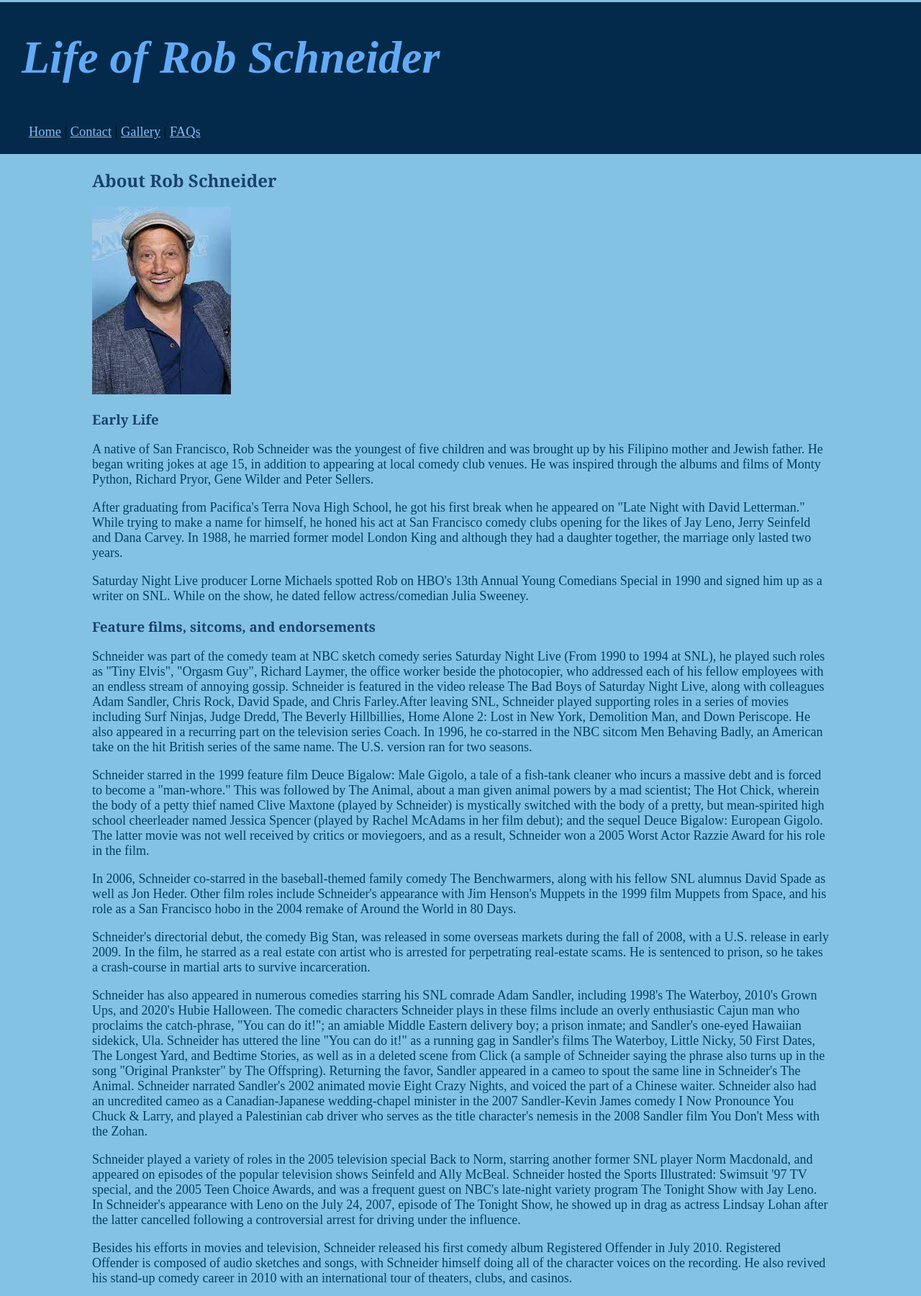
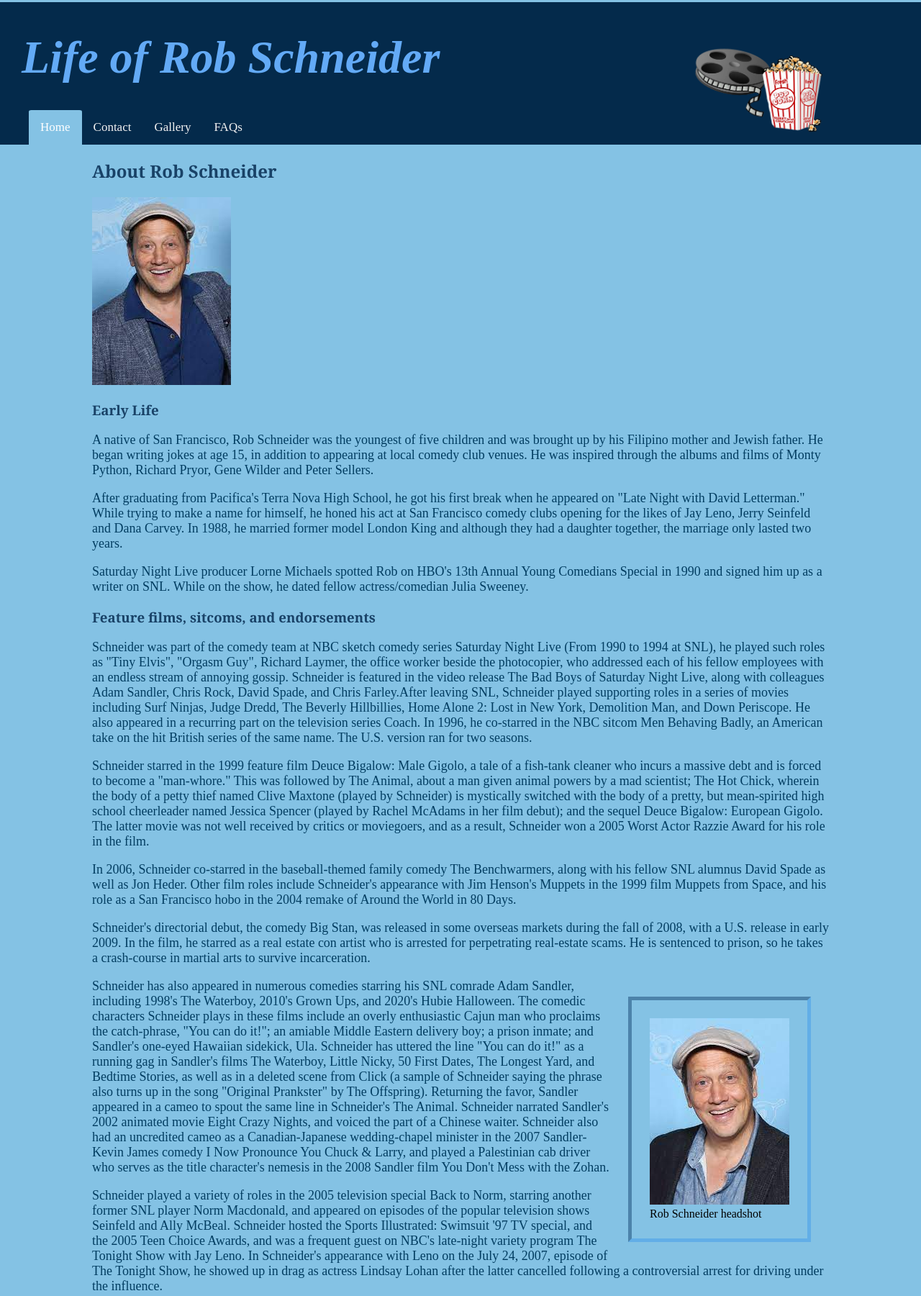
Before and after one commit to drewseven77/Web-tools-2023, a plain HTML site: page index.html in a window 1280 px wide. Shown: the part 40-1841 px from the top of the page at 72% size. Drawn offline with Linux system fonts and the light colour scheme.

Commit message:
layout and logo

```diff
--- /dev/null
+++ b/css/layout.css
@@ -0,0 +1,40 @@
+* {
+    box-sizing: border-box;
+}
+
+.imglo { float: right;
+width: auto;
+margin: 25px;
+padding: 25px;;
+border-style: inset;
+border-color: rgba(86, 167, 233, 0.72);
+    border-width: 5px;
+}
+
+.image2 {
+    float: left;
+    width: auto;
+    margin: 25px;
+    padding: 25px;
+    border-style: inset;
+    border-color: rgba(86, 167, 233, 0.72);
+    border-width: 5px;
+}
+
+.aroundfig {
+
+    margin: auto;
+    padding-bottom: 30px;
+
+
+}
+
+.logo {
+    position: absolute;
+	top: 6em;
+	right: 10%;
+	z-index: 5;
+	width: auto;
+	max-width: 15vw;
+	height: auto;
+}
--- /dev/null
+++ b/css/nav-menu.css
@@ -0,0 +1,32 @@
+/* Set nav to sticky or fixed */
+
+/* Add a black background color to the top navigation */
+.topnav {
+    background-color: rgb(4, 42, 75);
+    overflow: hidden;
+
+  }
+
+  /* Style the links inside the navigation bar */
+  .topnav a {
+    float: left;
+    color: #f2f2f2;
+    text-align: center;
+    padding: 14px 16px;
+    text-decoration: none;
+    font-size: 17px;
+    border-top-left-radius: 5%;
+    border-top-right-radius: 5%;
+  }
+
+  /* Change the color of links on hover */
+  .topnav a:hover {
+    background-color: #ddd;
+    color: black;
+  }
+
+  /* Add a color to the active/current link */
+  .topnav a.active {
+    background-color: rgb(132, 194, 228);
+    color: white;
+  }
--- a/css/style.css
+++ b/css/style.css
@@ -1,3 +1,5 @@
+
+
 h3,
 h2 {
     color: rgb(25, 66, 103);
@@ -52,7 +54,7 @@ body {
 
 nav {
     background-color: rgb(4, 42, 75);
-    padding: 20px 40px;
+    padding: 0px 40px;
     font-size: 115%;
 }
 
@@ -65,7 +67,7 @@ a:link {
 
 
 a:visited {
-    color: #a7b4e9;
+    color: #a251ed;
 }
 
 
--- a/index.html
+++ b/index.html
@@ -8,6 +8,8 @@
     <title>Home Page</title>
     <link rel="stylesheet" href="css/style.css">
     <link rel="stylesheet" href="css/tablestyle.css">
+    <link rel="stylesheet" href="css/layout.css">
+    <link rel="stylesheet" href="css/nav-menu.css">
     <link rel="apple-touch-icon" sizes="57x57" href="_favicon/apple-icon-57x57.png">
     <link rel="apple-touch-icon" sizes="60x60" href="_favicon/apple-icon-60x60.png">
     <link rel="apple-touch-icon" sizes="72x72" href="_favicon/apple-icon-72x72.png">
@@ -30,10 +32,14 @@
 <body>
     <header>
         <h1>Life of Rob Schneider</h1>
+        <img class="logo" src="images/sitelogo1.png" alt="Logo">
     </header>
-    <nav>
-        <a href="index.html">Home</a> | <a href="contact-us.html">Contact</a> | <a href="gallery.html">Gallery</a> | <a
-            href="faq.html">FAQs</a>
+
+    <nav class="topnav">
+        <a class="active" href="index.html">Home</a>
+        <a href="contact-us.html">Contact</a>
+        <a href="gallery.html">Gallery</a>
+        <a href="faq.html">FAQs</a>
     </nav>
     <main>
         <h2>About Rob Schneider</h2>
@@ -77,7 +83,8 @@
                 ran for two seasons.
             </p>
 
-            <p>Schneider starred in the 1999 feature film Deuce Bigalow: Male Gigolo, a tale of a fish-tank cleaner who
+            <p> Schneider starred in the 1999 feature
+                film Deuce Bigalow: Male Gigolo, a tale of a fish-tank cleaner who
                 incurs a massive debt and is forced to become a "man-whore." This was followed by The Animal, about a
                 man given animal powers by a mad scientist; The Hot Chick, wherein the body of a petty thief named Clive
                 Maxtone (played by Schneider) is mystically switched with the body of a pretty, but mean-spirited high
@@ -98,7 +105,7 @@
                 fall of 2008, with a U.S. release in early 2009. In the film, he starred as a real estate con artist who
                 is arrested for perpetrating real-estate scams. He is sentenced to prison, so he takes a crash-course in
                 martial arts to survive incarceration.</p>
-
+<figure class="imglo"><img src="images/robpic.jpeg" alt="Rob Schneider"><figcaption>Rob Schneider headshot</figcaption></figure>
             <p>
                 Schneider has also appeared in numerous comedies starring his SNL comrade Adam Sandler, including 1998's
                 The Waterboy, 2010's Grown Ups, and 2020's Hubie Halloween. The comedic characters Schneider plays in
@@ -221,8 +228,9 @@
                 statements have been discredited as lacking any factual basis. He also views the actions from the
                 state to mandate vaccinations as government overreach.
             </p>
+<figure class="image2"><img src="images/robpicture6-small.jpg" alt="Rob Schneider"><figcaption></figcaption></figure>
+            <p class="aroundfig">
 
-            <p>
                 In 2015, Schneider actively opposed the passage of two California laws, California Assembly Bill 2109
                 and California Senate Bill 277, which both made childhood vaccination exemptions harder to obtain. On
                 September 28, 2012, Schneider and California State Assemblyman Tim Donnelly spoke at the "Medical
@@ -233,7 +241,7 @@
                 overly burdensome to parents.
             </p>
 
-            <p>
+            <p class="aroundfig">
                 While fighting California Senate Bill 277, which removed exemptions to mandatory vaccinations due to
                 personal beliefs, Schneider left a phone message to California state Assemblywoman and bill co-author
                 Lorena Gonzalez saying that he would spend money against her in her next re-election. Gonzalez, in an
```
Also changed, not shown: contact-us.html (+9 -4 lines), faq.html (+10 -4 lines), gallery.html (+9 -4 lines), css/tablestyle.css (line endings or trailing spaces), images/sitelogo1.png (added), 2 other files.
